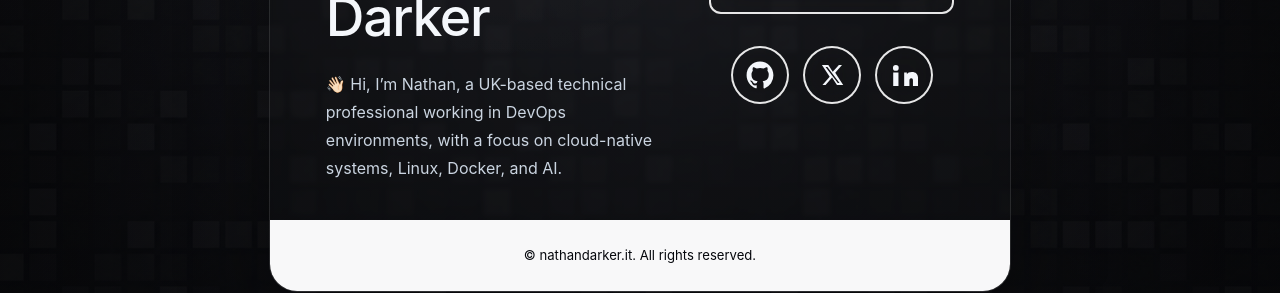
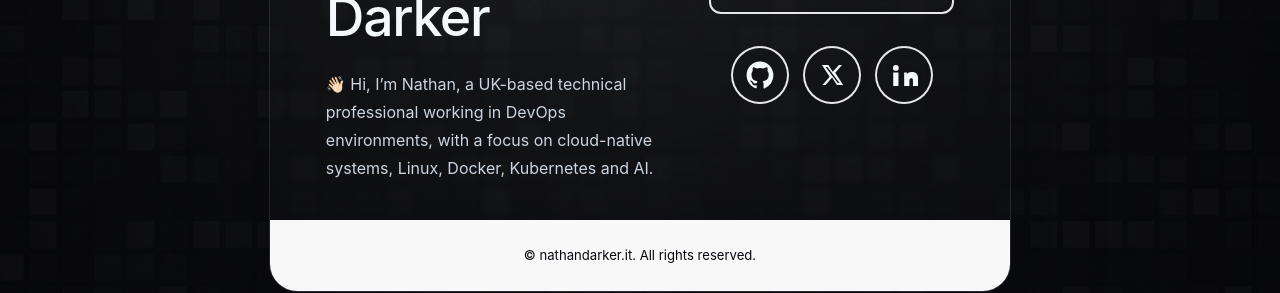
Before and after one commit to aut0nate/My-Website, a Next.js app: page / in a window 1280 px wide. Shown: the part 408-701 px from the top of the page. Built offline with nearby package versions, Linux system fonts and the light colour scheme.

Commit message:
Update homepage introduction

```diff
--- a/content/site-content.ts
+++ b/content/site-content.ts
@@ -5,7 +5,7 @@ export const siteContent = {
     alt: "Portrait avatar for Nathan Darker"
   },
   homeIntro:
-    "👋🏻 Hi, I’m Nathan, a UK-based technical professional working in DevOps environments, with a focus on cloud-native systems, Linux, Docker, and AI.",
+    "👋🏻 Hi, I’m Nathan, a UK-based technical professional working in DevOps environments, with a focus on cloud-native systems, Linux, Docker, Kubernetes and AI.",
   links: [
     {
       label: "Projects",
```
